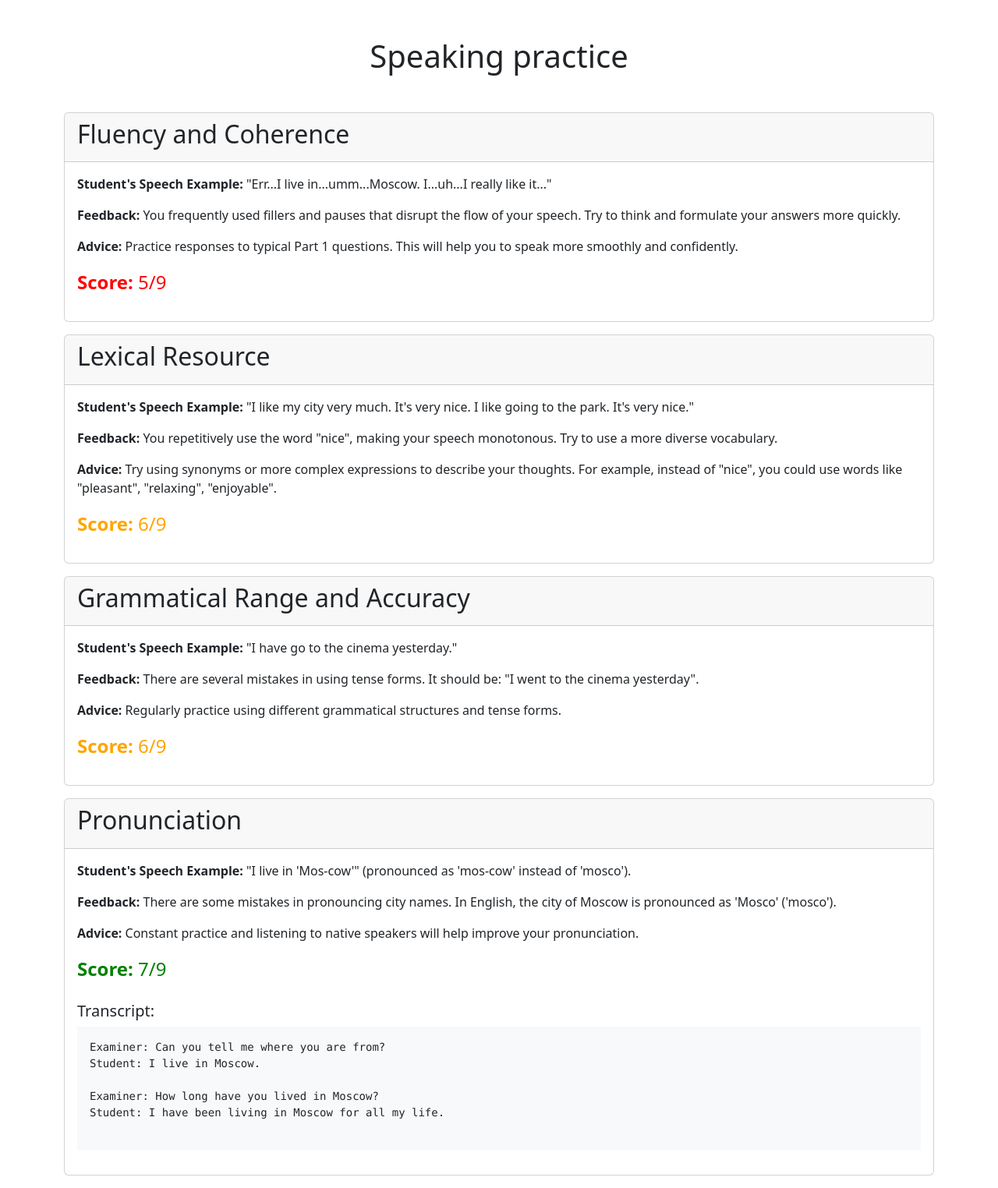
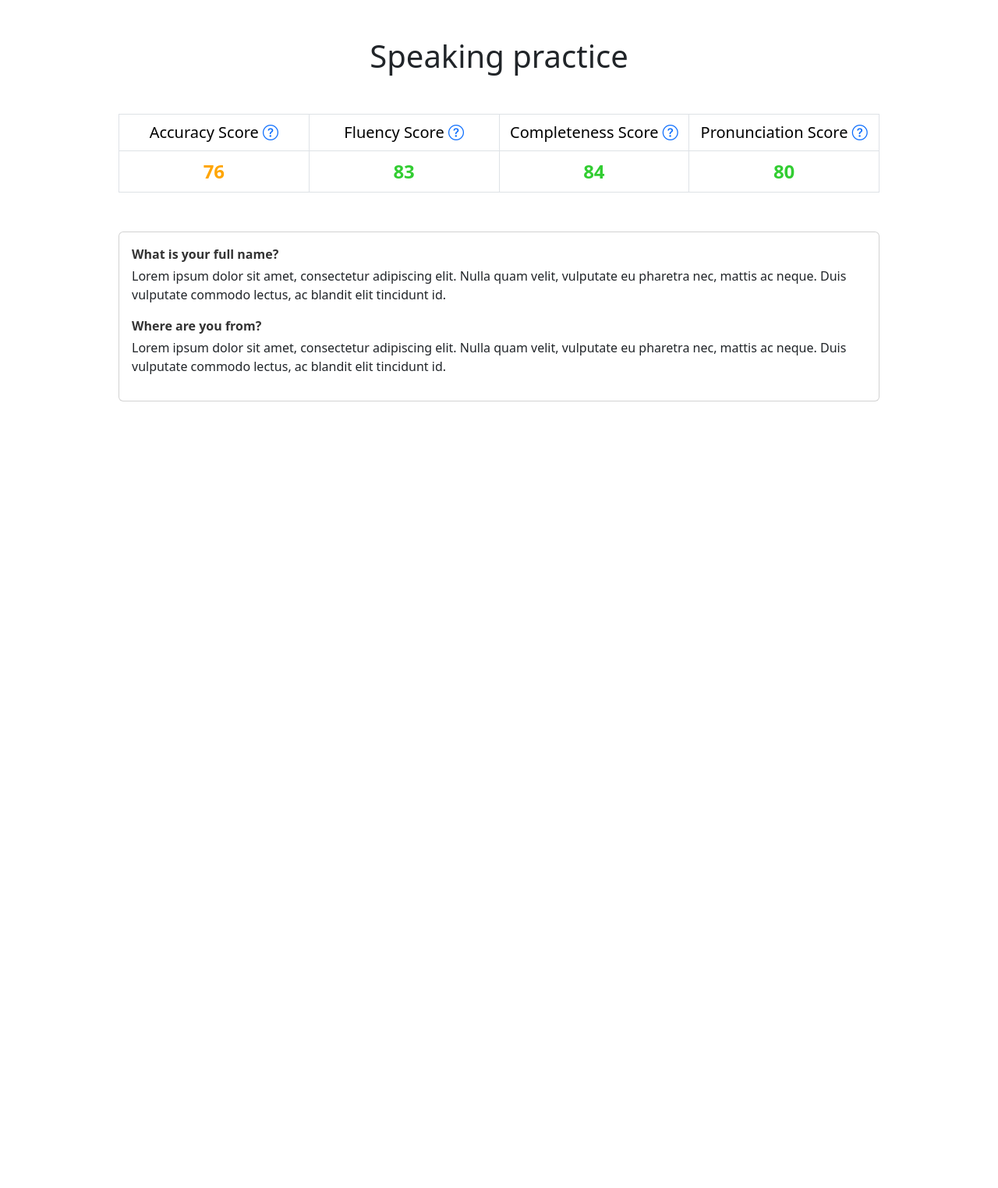
Before and after one commit to kirillak404/IELTS-practice, a Flask app: page /section/speaking/attempt/1/ in a window 1280 px wide. Shown: the part 74-1598 px from the top of the page at 78% size. After the commit the page ends 589 px from the top, so only its background shows below. Run offline with Flask 3, Linux system fonts and the light colour scheme.

Commit message:
feat(frontend): add new subsection results page

```diff
--- a/app/static/styles.css
+++ b/app/static/styles.css
@@ -149,15 +149,27 @@ nav .navbar-brand .green
 }
 
 /* Speaking Attempt Results */
+.container_1000px {
+  margin-top: 50px;
+  max-width: 1000px;
+}
 .score {
-font-size: 1.5em;
+  font-size: 28px;
+  font-weight: bold;
+  color: red;
 }
-.good {
-color: green;
+.criteria-heading {
+  font-size: 20px;
+  font-weight: normal;
 }
-.average {
-color: orange;
+.dialogue {
+  margin-bottom: 1rem;
 }
-.bad {
-color: red;
+.question {
+  font-weight: bold;
+  color: #333;
+  margin-bottom: 0.25rem;
 }
+.answer {
+  margin-top: 0;
+}
--- a/app/templates/results_new.html
+++ b/app/templates/results_new.html
@@ -11,58 +11,80 @@ text-center
 {% block content %}
 
 
-<div class="card mb-3">
-   <div class="card-header">
-      <h2>Fluency and Coherence</h2>
-   </div>
-   <div class="card-body">
-      <p><strong>Student's Speech Example:</strong> "Err...I live in...umm...Moscow. I...uh...I really like it..."</p>
-      <p><strong>Feedback:</strong> You frequently used fillers and pauses that disrupt the flow of your speech. Try to think and formulate your answers more quickly.</p>
-      <p><strong>Advice:</strong> Practice responses to typical Part 1 questions. This will help you to speak more smoothly and confidently.</p>
-      <p class="score bad"><strong>Score:</strong> 5/9</p>
+<div class="container container_1000px">
+   <table class="table table-bordered text-center">
+      <thead class="table-heading">
+         <tr>
+            <th class="w-25 fs-5 criteria-heading">
+               Accuracy Score
+               <a href="#" data-toggle="tooltip" data-placement="top" title="Описание критерия 1"><i class="bi bi-question-circle"></i></a>
+            </th>
+            <th class="w-25 fs-5 criteria-heading">
+               Fluency Score
+               <a href="#" data-toggle="tooltip" data-placement="top" title="Описание критерия 2"><i class="bi bi-question-circle"></i></a>
+            </th>
+            <th class="w-25 fs-5 criteria-heading">
+               Completeness Score
+               <a href="#" data-toggle="tooltip" data-placement="top" title="Описание критерия 3"><i class="bi bi-question-circle"></i></a>
+            </th>
+            <th class="w-25 fs-5 criteria-heading">
+               Pronunciation Score
+               <a href="#" data-toggle="tooltip" data-placement="top" title="Описание критерия 4"><i class="bi bi-question-circle"></i></a>
+            </th>
+         </tr>
+      </thead>
+      <tbody>
+         <tr>
+            <td class="fs-4 score" data-score="76">76</td>
+            <td class="fs-4 score" data-score="83">83</td>
+            <td class="fs-4 score" data-score="84">84</td>
+            <td class="fs-4 score" data-score="80">80</td>
+         </tr>
+      </tbody>
+   </table>
+</div>
+<div class="container d-flex justify-content-center container_1000px">
+   <div class="card text-left">
+      <div class="card-body">
+         <div class="card-text">
+            <div class="dialogue">
+               <p class="question">What is your full name?</p>
+               <p class="answer">Lorem ipsum dolor sit amet, consectetur adipiscing elit. Nulla quam velit, vulputate eu pharetra nec, mattis ac neque. Duis vulputate commodo lectus, ac blandit elit tincidunt id.</p>
+            </div>
+            <div class="dialogue">
+               <p class="question">Where are you from?</p>
+               <p class="answer">Lorem ipsum dolor sit amet, consectetur adipiscing elit. Nulla quam velit, vulputate eu pharetra nec, mattis ac neque. Duis vulputate commodo lectus, ac blandit elit tincidunt id.</p>
+            </div>
+         </div>
+      </div>
    </div>
 </div>
-<div class="card mb-3">
-   <div class="card-header">
-      <h2>Lexical Resource</h2>
-   </div>
-   <div class="card-body">
-      <p><strong>Student's Speech Example:</strong> "I like my city very much. It's very nice. I like going to the park. It's very nice."</p>
-      <p><strong>Feedback:</strong> You repetitively use the word "nice", making your speech monotonous. Try to use a more diverse vocabulary.</p>
-      <p><strong>Advice:</strong> Try using synonyms or more complex expressions to describe your thoughts. For example, instead of "nice", you could use words like "pleasant", "relaxing", "enjoyable".</p>
-      <p class="score average"><strong>Score:</strong> 6/9</p>
-   </div>
-</div>
-<div class="card mb-3">
-   <div class="card-header">
-      <h2>Grammatical Range and Accuracy</h2>
-   </div>
-   <div class="card-body">
-      <p><strong>Student's Speech Example:</strong> "I have go to the cinema yesterday."</p>
-      <p><strong>Feedback:</strong> There are several mistakes in using tense forms. It should be: "I went to the cinema yesterday".</p>
-      <p><strong>Advice:</strong> Regularly practice using different grammatical structures and tense forms.</p>
-      <p class="score average"><strong>Score:</strong> 6/9</p>
-   </div>
-</div>
-<div class="card mb-3">
-   <div class="card-header">
-      <h2>Pronunciation</h2>
-   </div>
-   <div class="card-body">
-      <p><strong>Student's Speech Example:</strong> "I live in 'Mos-cow'" (pronounced as 'mos-cow' instead of 'mosco').</p>
-      <p><strong>Feedback:</strong> There are some mistakes in pronouncing city names. In English, the city of Moscow is pronounced as 'Mosco' ('mosco').</p>
-      <p><strong>Advice:</strong> Constant practice and listening to native speakers will help improve your pronunciation.</p>
-      <p class="score good"><strong>Score:</strong> 7/9</p>
-      <h5 class="mt-4">Transcript:</h5>
-      <pre class="p-3 bg-light">
-Examiner: Can you tell me where you are from?
-Student: I live in Moscow.
+<!-- Инициализация tooltip -->
+<script>
+   $(function () {
+     $('[data-toggle="tooltip"]').tooltip();
 
-Examiner: How long have you lived in Moscow?
-Student: I have been living in Moscow for all my life.
-        </pre>
-   </div>
-</div>
+     // Функция для изменения цвета оценки
+     function setColor() {
+       $('.score').each(function() {
+         var score = parseInt($(this).data('score'));
+
+         if (score >= 90) {
+           $(this).css('color', 'green'); // Отлично (зеленый цвет)
+         } else if (score >= 80) {
+           $(this).css('color', 'limegreen'); // Хорошо (светло-зеленый цвет)
+         } else if (score >= 70) {
+           $(this).css('color', 'orange'); // Средне (оранжевый цвет)
+         } else {
+           $(this).css('color', 'red'); // Ниже среднего (красный цвет)
+         }
+       });
+     }
+
+     // Изменение цвета оценок при загрузке страницы
+     setColor();
+   });
+</script>
 
 
 {% endblock %}
```
